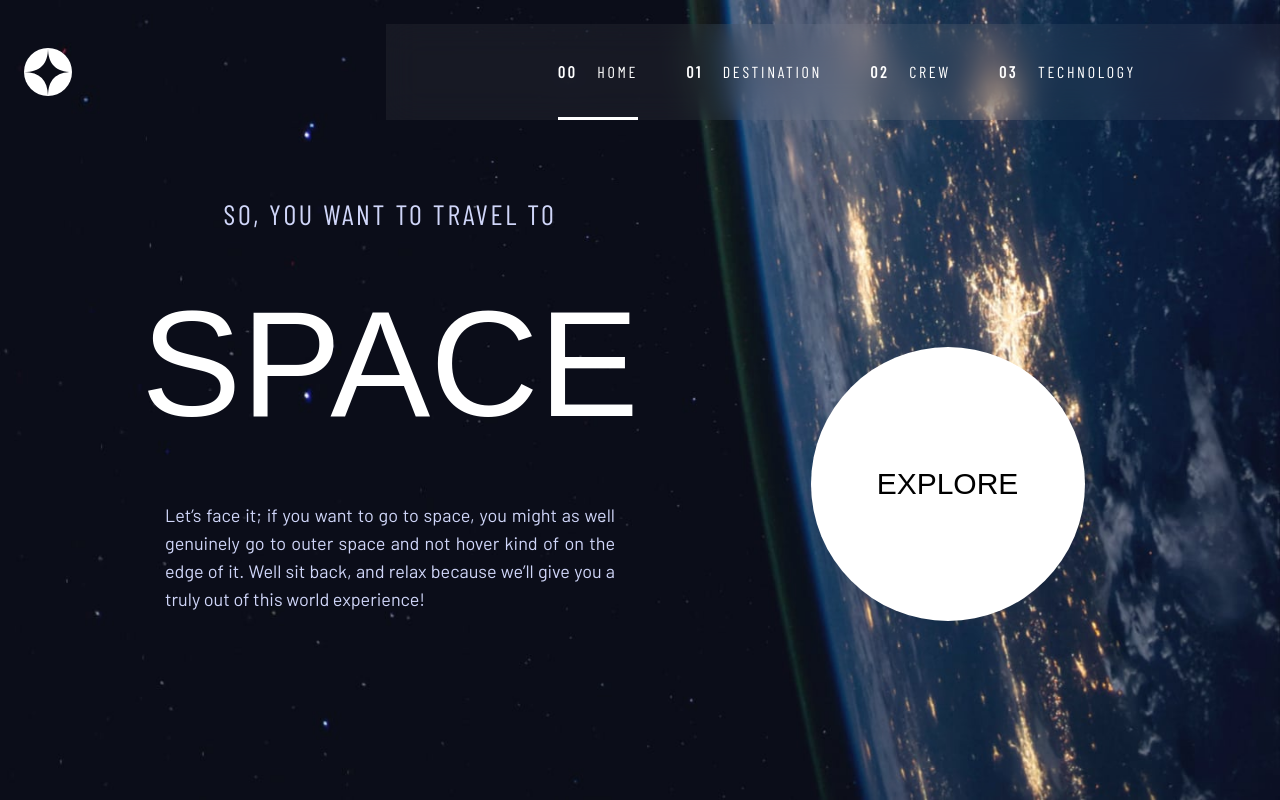
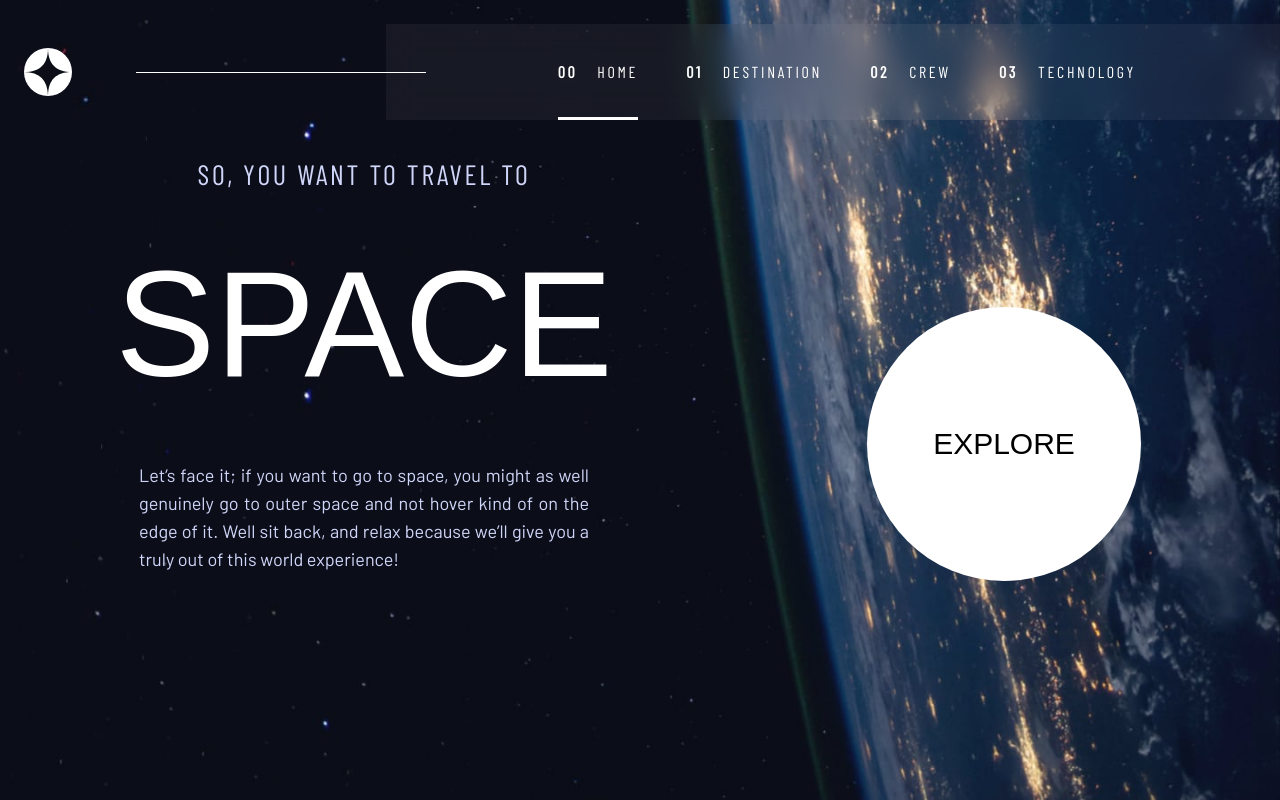
Before and after one commit to JamesBarr456/Space-Tourism, a React (Vite) app: page / in a window 1280 px wide. Built offline with nearby package versions, Linux system fonts and the light colour scheme; a web font is replaced by a local one.

Commit message:
animacion +- home

```diff
--- a/src/componentes/navbar/NavbarDesktop.jsx
+++ b/src/componentes/navbar/NavbarDesktop.jsx
@@ -27,6 +27,23 @@ export const NavbarDesktop = ({ handleMenu }) => {
                    md:px-0"
     >
       <img src={logo} alt="logo" />
+      <motion.span
+          initial={{scaleX:0}}
+          animate={{scaleX:1}}
+          transition={{duration:0.5}}
+          className="hidden
+                     relative
+                   bg-White
+                     w-[30%]
+                     h-[1px]
+                     ml-16
+                     -mr-[2.5rem]
+                     z-50
+                     top-[50%]
+                     lg:block
+                     "
+        >
+      </motion.span>
       <div
         className="hidden
                    backdrop-blur-lg
@@ -83,7 +100,7 @@ export const NavbarDesktop = ({ handleMenu }) => {
                   width: "100%",
                   height: 3,
                   background:
-                   "white"
+                    clickedIndex === index ? "white" :  "gray"
                 ,
                 }}
               />
--- a/src/componentes/navbar/NavbarMobile.jsx
+++ b/src/componentes/navbar/NavbarMobile.jsx
@@ -1,10 +1,27 @@
+import { useEffect } from "react";
 import close from "../../assets/icons/icon-close.svg";
 import { Links } from "../Data";
 import { NavLink } from "react-router-dom";
+useEffect
 export const NavbarMobile = ({ setModal }) => {
   const handleClose = () => {
     setModal(false);
   };
+
+  useEffect(() => {
+    const handleResize = () => {
+      if (window.innerWidth > 726) {
+        handleClose();
+      }
+    };
+
+    window.addEventListener('resize', handleResize);
+
+    return () => {
+      window.removeEventListener('resize', handleResize);
+    };
+  }, []);
+
   return (
     <div
       className="absolute
--- a/src/pages/Home.jsx
+++ b/src/pages/Home.jsx
@@ -12,11 +12,10 @@ export const Home = () => {
                    min-h-screen"
       >
         <div
-
           className="lg:flex
                       md:pt-[100px]
-                      lg:pt-[200px]
-                      lg:pl-[165px]">
+                      lg:pt-[160px]
+                      lg:justify-around">
           <motion.div
             initial={{ x: -200, opacity: 0 }}
             animate={{ x: 0, opacity: 1 }}
@@ -75,8 +74,8 @@ export const Home = () => {
             transition={{duration:1.5}}
             className="flex
                         justify-center
-                        items-end
-                        w-full">
+                        items-end"
+            >
             <button
               className="bg-White
                         font-bellefair
```
